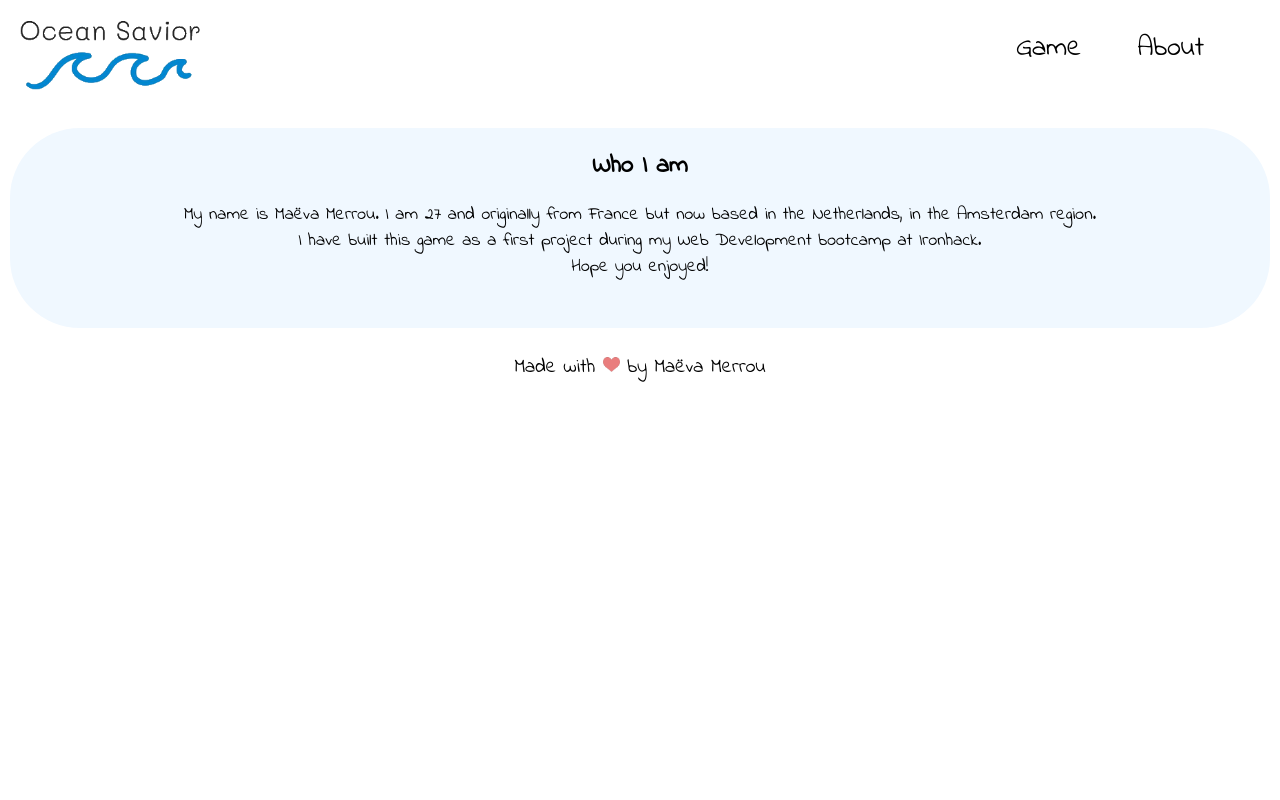
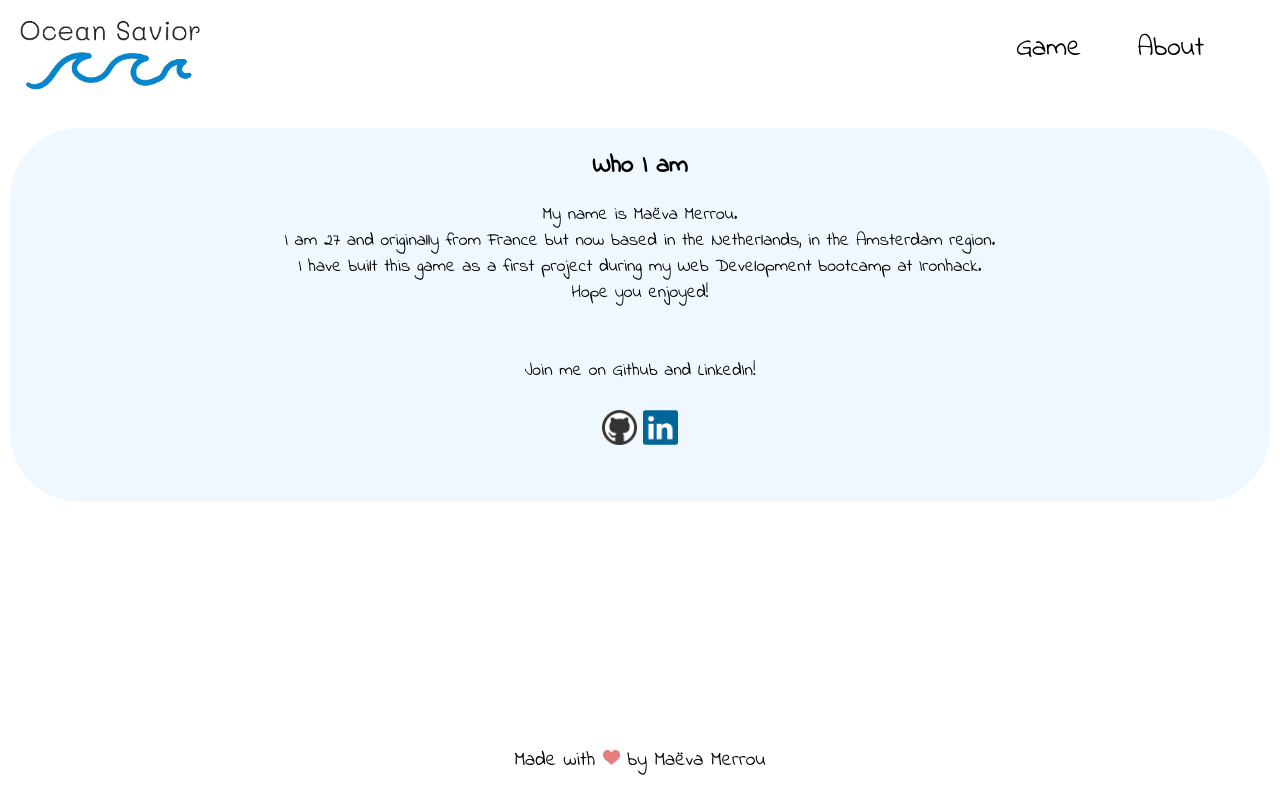
Before and after one commit to maevamerrou/OceanSavior, a plain HTML site: page about.html in a window 1280 px wide. Drawn offline with Linux system fonts and the light colour scheme.

Commit message:
new changes

```diff
--- a/about.html
+++ b/about.html
@@ -32,10 +32,16 @@
     <main id="about">
 
         <h3 id="about-title">Who I am</h3>
-        <p id="about-text">My name is Maëva Merrou. I am 27 and originally from France but now based in the Netherlands, in the Amsterdam region.
+        <p id="about-text">My name is Maëva Merrou.
+            <br>I am 27 and originally from France but now based in the Netherlands, in the Amsterdam region.
             <br>I have built this game as a first project during my Web Development bootcamp at Ironhack.
             <br>Hope you enjoyed!
-        </p>
+            <br>
+            <br>
+            <br>Join me on Github and LinkedIn!
+            <br>
+            <br><a href src="https://github.com/maevamerrou" target="_blank"><img src="img/githubImg.png" alt="GitHub logo" id="github"></a>
+                <a href src="https://www.linkedin.com/in/maevamerrou/" target="_blank"><img src="img/linkedinImg.png" alt="LinkedIn Logo" id="linkedin"></a>
 
 
     </main>
--- a/style.css
+++ b/style.css
@@ -134,7 +134,7 @@ figcaption {
 }
 
 footer {
-    position: relative;
+    position: fixed;
     bottom: 25px;
     align-self: center;
     font-size: 20px;
@@ -160,3 +160,14 @@ footer {
     width: 17px;
 
 }
+
+
+
+#github {
+    width: 35px;
+}
+
+
+#linkedin {
+    width: 35px;;
+}
```
Also changed, not shown: game.js (+18 -0 lines), img/githubImg.png (added), img/linkedinImg.png (added).
